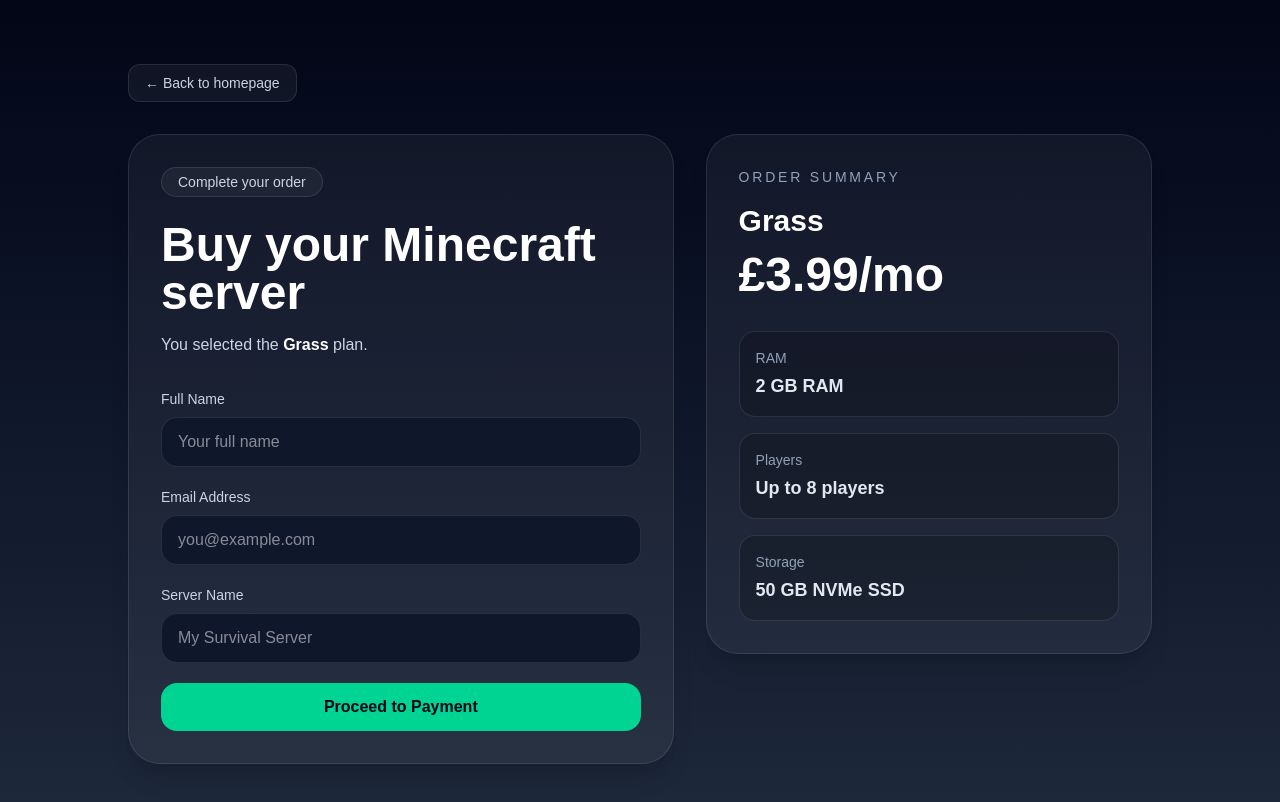
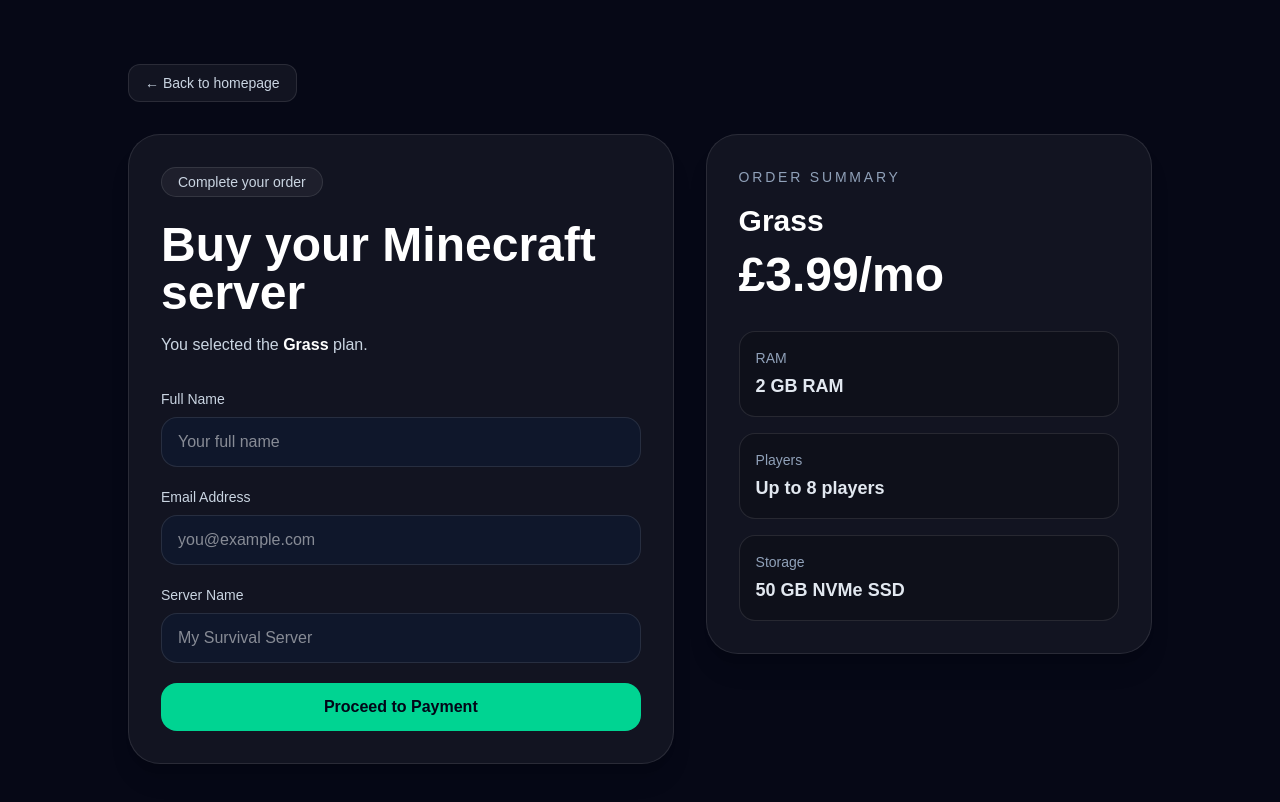
Before and after one commit to yessirman134/aetherhost, a Next.js app: page /checkout in a window 1280 px wide. Shown: the top 802 px of the page. Built offline with nearby package versions, Linux system fonts and the light colour scheme.

Commit message:
Update page.tsx

```diff
--- a/app/checkout/page.tsx
+++ b/app/checkout/page.tsx
@@ -58,12 +58,19 @@
   const plan = plans[selectedPlan] || plans.grass;
 
   return (
-    <main
-  className="min-h-screen px-6 py-16 text-white"
-  style={{
-    background:
-      "linear-gradient(to bottom, #020617, #0f172a, #1e293b)",
-  }}>
+<main className="relative min-h-screen overflow-hidden text-white bg-[#060816] px-6 py-16">
+
+<div className="absolute inset-0 -z-10">
+  <div className="absolute inset-0 bg-[radial-gradient(circle_at_top_left,rgba(56,189,248,0.18),transparent_28%),radial-gradient(circle_at_top_right,rgba(236,72,153,0.14),transparent_30%),radial-gradient(circle_at_bottom,rgba(59,130,246,0.18),transparent_35%)]" />
+
+  <div className="absolute -left-32 top-0 h-[28rem] w-[28rem] rounded-full bg-cyan-500/20 blur-[140px]" />
+  <div className="absolute right-0 top-24 h-[26rem] w-[26rem] rounded-full bg-fuchsia-500/15 blur-[140px]" />
+  <div className="absolute bottom-0 left-1/3 h-[30rem] w-[30rem] rounded-full bg-blue-600/20 blur-[160px]" />
+
+  <div className="absolute inset-0 bg-[linear-gradient(rgba(255,255,255,0.03)_1px,transparent_1px),linear-gradient(90deg,rgba(255,255,255,0.03)_1px,transparent_1px)] bg-[size:42px_42px] opacity-20" />
+
+  <div className="absolute inset-0 bg-gradient-to-b from-black/10 via-transparent to-black/30" />
+</div>
 
       <div className="mx-auto max-w-5xl">
         <a
```
